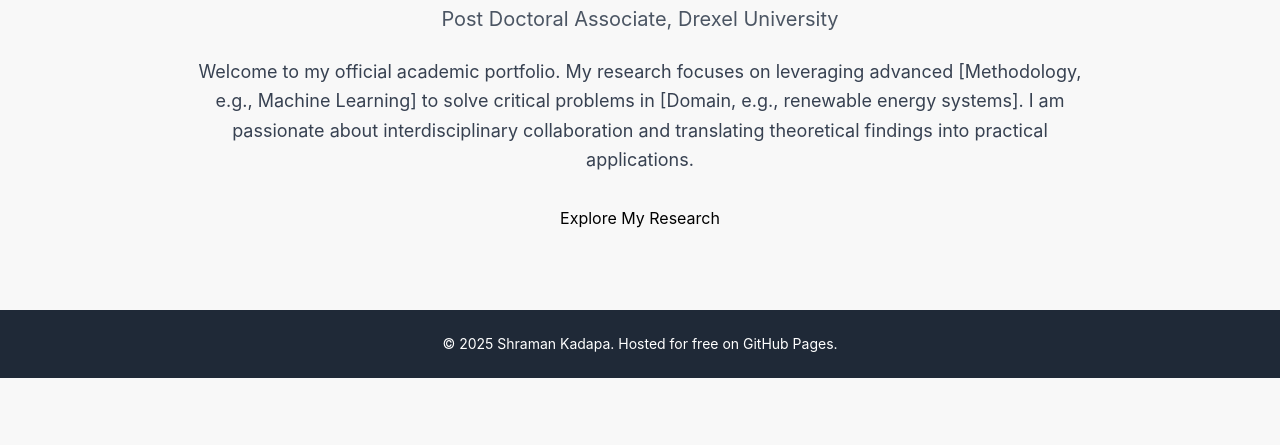
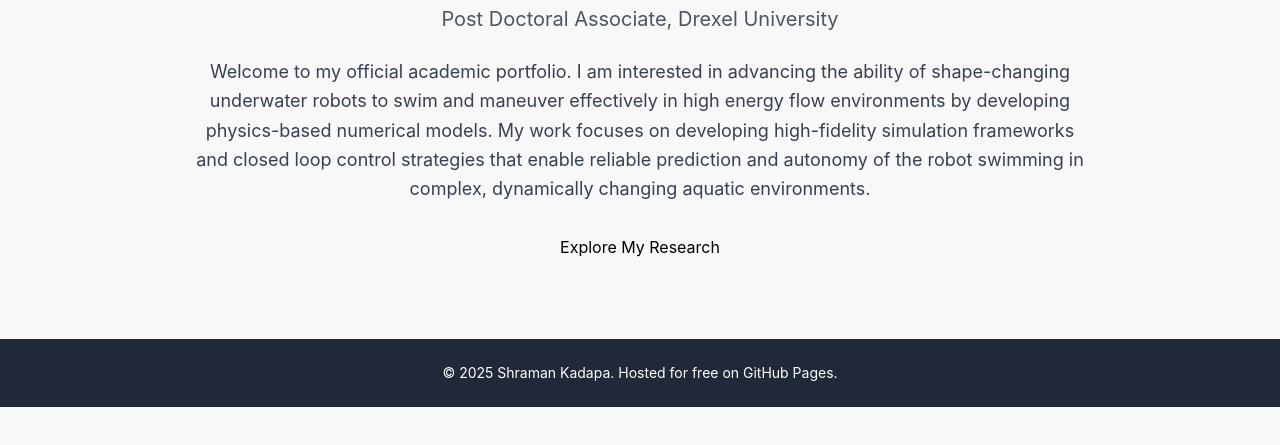
Before and after one commit to skadapa1/skadapa1.github.io, a plain HTML site: page index.html in a window 1280 px wide. Shown: the part 317-762 px from the top of the page. Drawn offline with nearby package versions, Linux system fonts and the light colour scheme.

Commit message:
Update portfolio introduction text

```diff
--- a/index.html
+++ b/index.html
@@ -135,7 +135,7 @@
 
                 <!-- Restored Placeholder Introduction -->
                 <p class="text-lg text-gray-700 leading-relaxed mb-8">
-                    Welcome to my official academic portfolio. My research focuses on leveraging advanced [Methodology, e.g., Machine Learning] to solve critical problems in [Domain, e.g., renewable energy systems]. I am passionate about interdisciplinary collaboration and translating theoretical findings into practical applications.
+                    Welcome to my official academic portfolio. I am interested in advancing the ability of shape-changing underwater robots to swim and maneuver effectively in high energy flow environments by developing physics-based numerical models. My work focuses on developing high-fidelity simulation frameworks and closed loop control strategies that enable reliable prediction and autonomy of the robot swimming in complex, dynamically changing aquatic environments.
                 </p>
                 <a href="#research" data-page="research" class="btn-primary nav-link">Explore My Research</a>
             </div>
```
